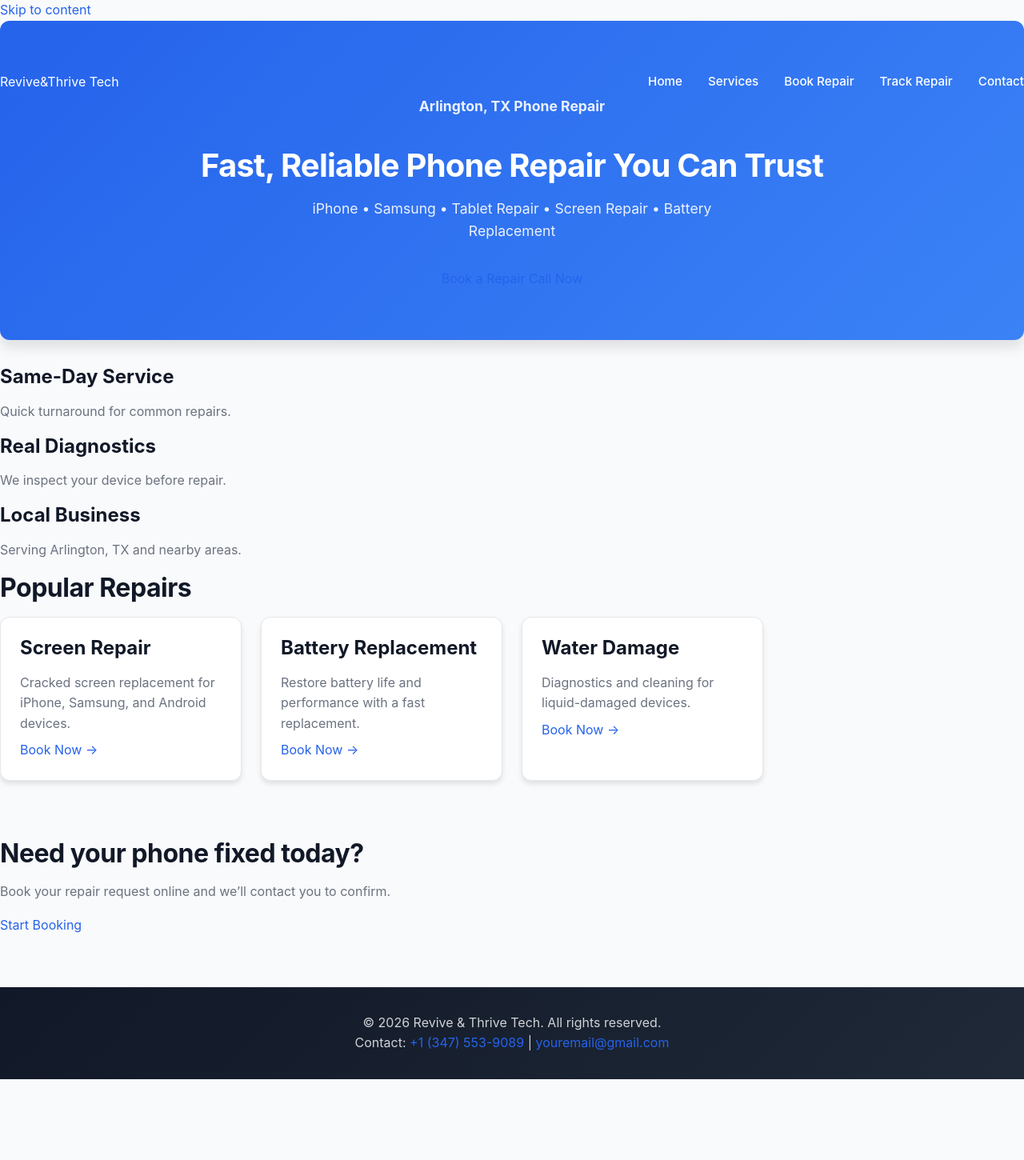
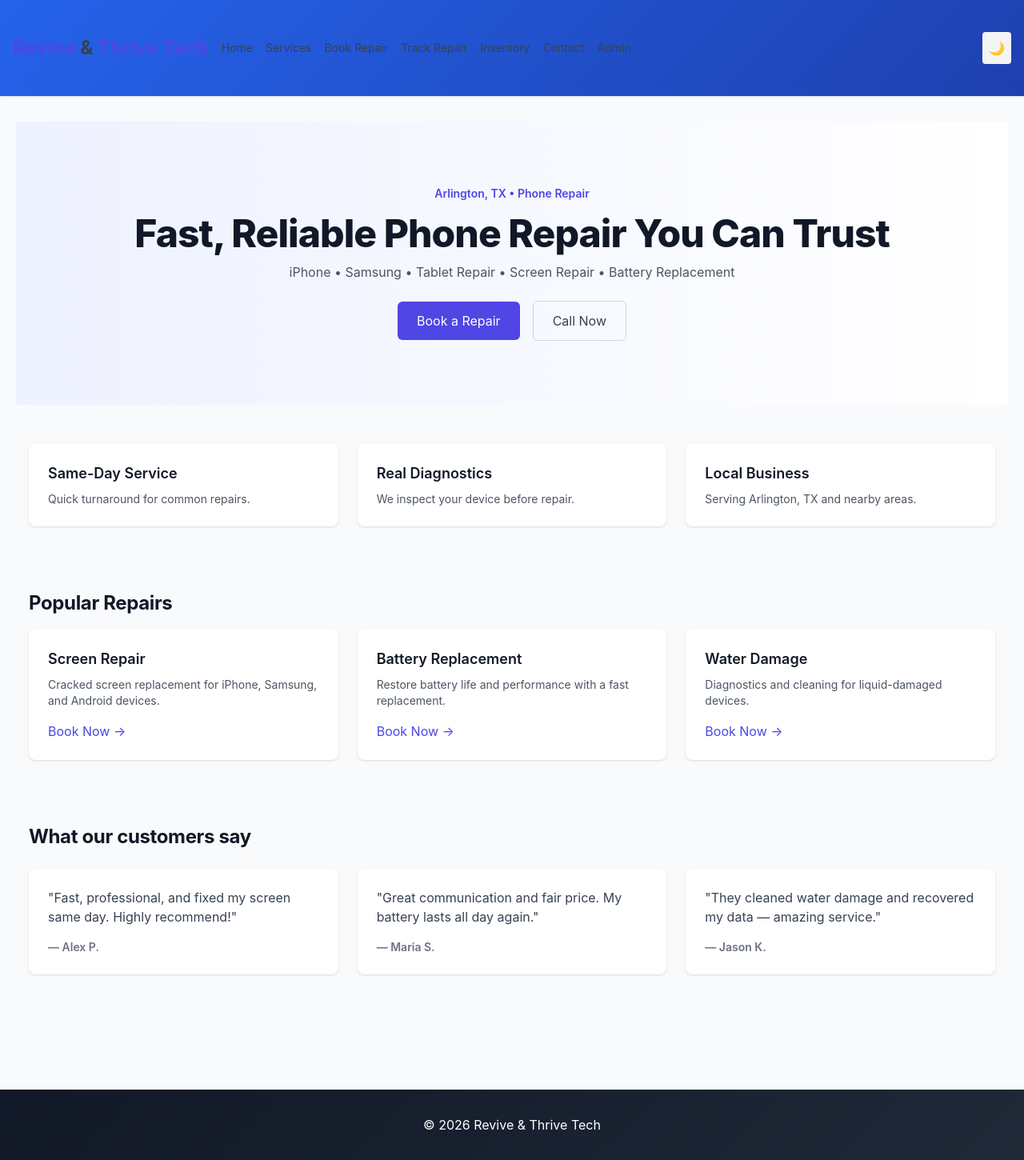
Before and after one commit to nujabesploo/revive-thrive-business-platform, a Flask app: page / in a window 1280 px wide. Shown: the whole page at 80% size. Before the commit the page ends 1349 px from the top, so only its background shows below. Run offline with Flask 3, Linux system fonts and the light colour scheme; some libraries are stand-ins or nearby versions.

Commit message:
Improve homepage UI and testimonials section

```diff
--- /dev/null
+++ b/static/site.js
@@ -0,0 +1,26 @@
+// Small site JS: dark mode toggle persisted to localStorage
+(function(){
+  const toggle = document.getElementById('dark-toggle');
+  const root = document.documentElement;
+  function setDark(isDark){
+    if(isDark) root.classList.add('dark'); else root.classList.remove('dark');
+    localStorage.setItem('rnt-dark', isDark ? '1' : '0');
+  }
+  // initialize
+  try{
+    const pref = localStorage.getItem('rnt-dark');
+    if(pref === null){
+      // respect user/system prefers-color-scheme
+      const dark = window.matchMedia && window.matchMedia('(prefers-color-scheme: dark)').matches;
+      setDark(dark);
+    } else {
+      setDark(pref === '1');
+    }
+  }catch(e){}
+  if(toggle){
+    toggle.addEventListener('click', ()=>{
+      const isDark = root.classList.contains('dark');
+      setDark(!isDark);
+    });
+  }
+})();
--- /dev/null
+++ b/templates/_testimonials.html
@@ -0,0 +1,17 @@
+<section class="container mx-auto px-4 py-12">
+  <h2 class="text-2xl font-bold mb-6">What our customers say</h2>
+  <div class="grid grid-cols-1 md:grid-cols-3 gap-6">
+    <div class="p-6 bg-white dark:bg-gray-800 rounded-lg shadow">
+      <p class="text-gray-700 dark:text-gray-200">"Fast, professional, and fixed my screen same day. Highly recommend!"</p>
+      <p class="mt-4 text-sm font-semibold">— Alex P.</p>
+    </div>
+    <div class="p-6 bg-white dark:bg-gray-800 rounded-lg shadow">
+      <p class="text-gray-700 dark:text-gray-200">"Great communication and fair price. My battery lasts all day again."</p>
+      <p class="mt-4 text-sm font-semibold">— Maria S.</p>
+    </div>
+    <div class="p-6 bg-white dark:bg-gray-800 rounded-lg shadow">
+      <p class="text-gray-700 dark:text-gray-200">"They cleaned water damage and recovered my data — amazing service."</p>
+      <p class="mt-4 text-sm font-semibold">— Jason K.</p>
+    </div>
+  </div>
+</section>
--- a/templates/base.html
+++ b/templates/base.html
@@ -4,23 +4,31 @@
   <meta charset="UTF-8" />
   <meta name="viewport" content="width=device-width, initial-scale=1.0" />
   <title>{% block title %}Revive & Thrive Tech{% endblock %}</title>
+  <!-- Tailwind CDN for rapid UI/UX prototyping -->
+  <script src="https://cdn.tailwindcss.com"></script>
   <link rel="stylesheet" href="{{ url_for('static', filename='style.css') }}" />
+  <script defer src="{{ url_for('static', filename='site.js') }}"></script>
 </head>
 <body>
-<header>
-  <div class="container">
-    <nav>
-      <div class="brand">Revive <span>&</span> Thrive Tech</div>
-      <div class="nav-links">
-        <a href="/">Home</a>
-        <a href="/services">Services</a>
-        <a href="/book">Book Repair</a>
-        <a href="/status">Track Repair</a>
-        <a href="/inventory">Inventory</a>
-        <a href="/contact">Contact</a>
-        <a href="/admin">Admin</a>
-      </div>
-    </nav>
+<header class="bg-white dark:bg-gray-900 shadow">
+  <div class="container mx-auto px-4 py-4 flex items-center justify-between">
+    <div class="flex items-center gap-4">
+      <div class="text-2xl font-bold text-indigo-600">Revive <span class="text-gray-700 dark:text-gray-200">&</span> Thrive Tech</div>
+      <nav class="hidden md:flex gap-4 text-sm text-gray-700 dark:text-gray-200">
+        <a href="/" class="hover:underline">Home</a>
+        <a href="/services" class="hover:underline">Services</a>
+        <a href="/book" class="hover:underline">Book Repair</a>
+        <a href="/status" class="hover:underline">Track Repair</a>
+        <a href="/inventory" class="hover:underline">Inventory</a>
+        <a href="/contact" class="hover:underline">Contact</a>
+        <a href="/admin" class="hover:underline">Admin</a>
+      </nav>
+    </div>
+    <div class="flex items-center gap-3">
+      <button id="dark-toggle" aria-label="Toggle dark mode" class="bg-gray-100 dark:bg-gray-800 p-2 rounded">
+        🌙
+      </button>
+    </div>
   </div>
 </header>
 
--- a/templates/index.html
+++ b/templates/index.html
@@ -1,85 +1,58 @@
-<!DOCTYPE html>
-<html lang="en">
-<head>
-    <meta charset="UTF-8">
-    <meta name="viewport" content="width=device-width, initial-scale=1">
-    <meta name="description" content="Revive & Thrive Tech — Fast, reliable phone and tablet repair in Arlington, TX. Screen repair, battery replacement, water damage diagnostics and more.">
-    <title>Revive & Thrive Tech | Phone Repair Arlington TX</title>
-    <link rel="stylesheet" href="/static/style.css">
-</head>
-<body>
+{% extends 'base.html' %}
 
-<a class="skip-link" href="#main">Skip to content</a>
+{% block title %}Home | Revive & Thrive Tech{% endblock %}
 
-<header class="hero">
-    <nav class="navbar" role="navigation" aria-label="Main navigation">
-        <div class="logo">Revive<span>&</span>Thrive Tech</div>
-        <div class="nav-links">
-            <a href="/">Home</a>
-            <a href="/services">Services</a>
-            <a href="/book">Book Repair</a>
-            <a href="/status">Track Repair</a>
-            <a href="/contact">Contact</a>
-        </div>
-    </nav>
+{% block content %}
+  <section class="bg-gradient-to-r from-indigo-50 to-white dark:from-gray-800 dark:to-gray-900">
+    <div class="container mx-auto px-4 py-20 text-center">
+      <p class="text-sm text-indigo-600 font-semibold">Arlington, TX • Phone Repair</p>
+      <h1 class="mt-4 text-4xl md:text-5xl font-extrabold text-gray-900 dark:text-white">Fast, Reliable Phone Repair You Can Trust</h1>
+      <p class="mt-3 text-gray-600 dark:text-gray-300">iPhone • Samsung • Tablet Repair • Screen Repair • Battery Replacement</p>
+      <div class="mt-6 flex items-center justify-center gap-4">
+        <a href="/book" class="px-6 py-3 bg-indigo-600 text-white rounded-md hover:bg-indigo-500">Book a Repair</a>
+        <a href="tel:+13475539089" class="px-6 py-3 border border-gray-300 rounded-md text-gray-700 dark:text-gray-200">Call Now</a>
+      </div>
+    </div>
+  </section>
 
-    <div class="hero-content" id="main">
-        <p class="badge">Arlington, TX Phone Repair</p>
-        <h1>Fast, Reliable Phone Repair You Can Trust</h1>
-        <p class="subtitle">iPhone • Samsung • Tablet Repair • Screen Repair • Battery Replacement</p>
-        <div class="hero-buttons">
-            <a href="/book" class="btn primary">Book a Repair</a>
-            <a href="tel:+13475539089" class="btn secondary">Call Now</a>
-        </div>
+  <section class="container mx-auto px-4 py-12">
+    <div class="grid grid-cols-1 md:grid-cols-3 gap-6">
+      <div class="p-6 bg-white dark:bg-gray-800 rounded-lg shadow">
+        <h3 class="text-lg font-semibold">Same-Day Service</h3>
+        <p class="mt-2 text-sm text-gray-600 dark:text-gray-300">Quick turnaround for common repairs.</p>
+      </div>
+      <div class="p-6 bg-white dark:bg-gray-800 rounded-lg shadow">
+        <h3 class="text-lg font-semibold">Real Diagnostics</h3>
+        <p class="mt-2 text-sm text-gray-600 dark:text-gray-300">We inspect your device before repair.</p>
+      </div>
+      <div class="p-6 bg-white dark:bg-gray-800 rounded-lg shadow">
+        <h3 class="text-lg font-semibold">Local Business</h3>
+        <p class="mt-2 text-sm text-gray-600 dark:text-gray-300">Serving Arlington, TX and nearby areas.</p>
+      </div>
     </div>
-</header>
+  </section>
 
-<section class="features">
-    <div>
-        <h3>Same-Day Service</h3>
-        <p>Quick turnaround for common repairs.</p>
+  <section class="container mx-auto px-4 py-8">
+    <h2 class="text-2xl font-bold mb-4">Popular Repairs</h2>
+    <div class="grid grid-cols-1 md:grid-cols-3 gap-6">
+      <div class="p-6 bg-white dark:bg-gray-800 rounded-lg shadow">
+        <h3 class="text-lg font-semibold">Screen Repair</h3>
+        <p class="mt-2 text-sm text-gray-600 dark:text-gray-300">Cracked screen replacement for iPhone, Samsung, and Android devices.</p>
+        <a class="mt-4 inline-block text-indigo-600" href="/book">Book Now →</a>
+      </div>
+      <div class="p-6 bg-white dark:bg-gray-800 rounded-lg shadow">
+        <h3 class="text-lg font-semibold">Battery Replacement</h3>
+        <p class="mt-2 text-sm text-gray-600 dark:text-gray-300">Restore battery life and performance with a fast replacement.</p>
+        <a class="mt-4 inline-block text-indigo-600" href="/book">Book Now →</a>
+      </div>
+      <div class="p-6 bg-white dark:bg-gray-800 rounded-lg shadow">
+        <h3 class="text-lg font-semibold">Water Damage</h3>
+        <p class="mt-2 text-sm text-gray-600 dark:text-gray-300">Diagnostics and cleaning for liquid-damaged devices.</p>
+        <a class="mt-4 inline-block text-indigo-600" href="/book">Book Now →</a>
+      </div>
     </div>
-    <div>
-        <h3>Real Diagnostics</h3>
-        <p>We inspect your device before repair.</p>
-    </div>
-    <div>
-        <h3>Local Business</h3>
-        <p>Serving Arlington, TX and nearby areas.</p>
-    </div>
-</section>
+  </section>
 
-<section class="section">
-    <h2>Popular Repairs</h2>
-    <div class="cards">
-        <div class="card">
-            <h3>Screen Repair</h3>
-            <p>Cracked screen replacement for iPhone, Samsung, and Android devices.</p>
-            <a href="/book">Book Now →</a>
-        </div>
-        <div class="card">
-            <h3>Battery Replacement</h3>
-            <p>Restore battery life and performance with a fast replacement.</p>
-            <a href="/book">Book Now →</a>
-        </div>
-        <div class="card">
-            <h3>Water Damage</h3>
-            <p>Diagnostics and cleaning for liquid-damaged devices.</p>
-            <a href="/book">Book Now →</a>
-        </div>
-    </div>
-</section>
+  {% include '_testimonials.html' %}
 
-<section class="cta">
-    <h2>Need your phone fixed today?</h2>
-    <p>Book your repair request online and we’ll contact you to confirm.</p>
-    <a href="/book" class="btn primary">Start Booking</a>
-</section>
-
-<footer>
-    <p>© 2026 Revive & Thrive Tech. All rights reserved.</p>
-    <p>Contact: <a href="tel:+13475539089">+1 (347) 553-9089</a> | <a href="mailto:youremail@gmail.com">youremail@gmail.com</a></p>
-</footer>
-
-</body>
-</html>
+{% endblock %}
```
